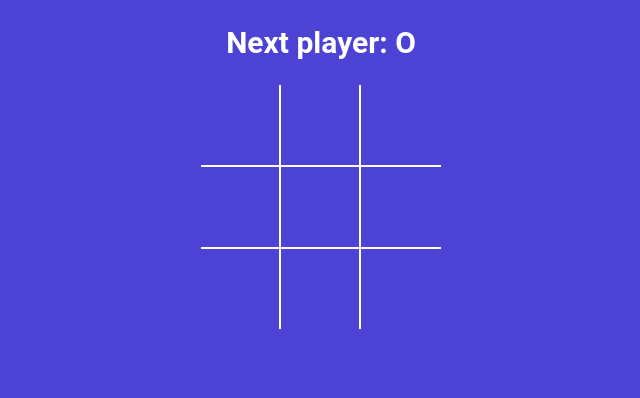
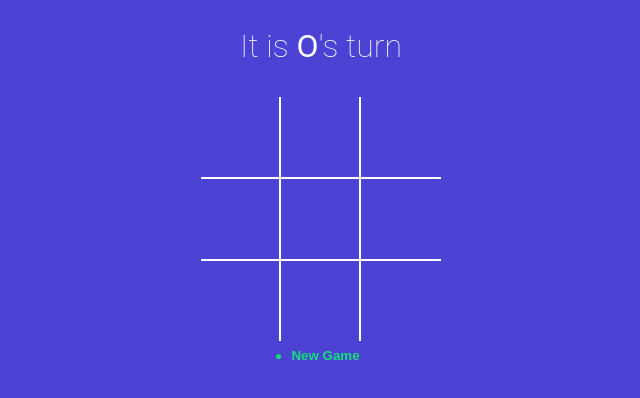
Before and after one commit to Wolfhunter437/Tic-Tac-Toe, a React (Vite) app: page / in a window 1280 px wide. Shown: the top 398 px of the page, without its empty margins (319-959 px from the left). Built offline with nearby package versions, Linux system fonts and the light colour scheme.

Commit message:
added game history

```diff
--- a/src/App.jsx
+++ b/src/App.jsx
@@ -1,39 +1,51 @@
 import './App.scss'
 import React, { useState } from 'react'
 import Board from './Components/Board'
+import StatusMessage from './Components/StatusMessage'
+import History from './Components/History'
 import { calculateWinner } from './Winner'
 
 function App() {
 
-  const [squares, setSquares] = useState(Array(9).fill(null))
-  const [isXNext, setIsXNext] = useState(false);
+  const [history, setHistory] = useState([
+    { squares: Array(9).fill(null), isXNext: false }
+  ]);
+  const [currentMove, setCurrentMove] = useState(0);
+  const gamingBoard = history[currentMove];
 
-  const winner = calculateWinner(squares);
-  const nextPlayer = isXNext ? 'X' : 'O';
-  const statusMessage = winner ? `Winner is ${winner}` : `Next player: ${nextPlayer}`
+  const winner = calculateWinner(gamingBoard.squares);
 
   const handleSquareClick = position => {
-    if(squares[position] || winner){
+    if (gamingBoard.squares[position] || winner) {
       return;
     }
 
-    setSquares((currentSquares) => {
-      return currentSquares.map((squareValue, pos) =>{
-        if(position === pos){
-          return isXNext ? 'X' : 'O';
+    setHistory((currentHistory) => {
+      const isTraversing = currentMove + 1 !== currentHistory.length;
+      const lastGamingState = isTraversing ? currentHistory[currentMove] : currentHistory[currentHistory.length - 1]
+
+      const nextSquaresState = lastGamingState.squares.map((squareValue, pos) => {
+        if (position === pos) {
+          return lastGamingState.isXNext ? 'X' : 'O';
         }
-
         return squareValue;
       })
+
+      const base = isTraversing ? currentHistory.slice(0, currentHistory.indexOf(lastGamingState) + 1) : currentHistory;
+      return base.concat({ squares: nextSquaresState, isXNext: !lastGamingState.isXNext })
     })
+    setCurrentMove(move => move + 1)
+  }
 
-    setIsXNext((currentIsXNext) => !currentIsXNext)
+  const moveTo = move => {
+    setCurrentMove(move);
   }
 
   return (
     <div className='app'>
-      <h2>{statusMessage}</h2>
-      <Board squares={squares} handleSquareClick={handleSquareClick}/>
+      <StatusMessage winner={winner} gamingBoard={gamingBoard} />
+      <Board squares={gamingBoard.squares} handleSquareClick={handleSquareClick} />
+      <History  history={history} moveTo={moveTo} currentMove={currentMove} />
     </div>
   )
 }
--- a/src/App.scss
+++ b/src/App.scss
@@ -68,8 +68,9 @@ button {
 }
 
 .status-message {
-	margin-bottom: 30px;
-	font-size: 1.2rem;
+  margin-top: 1.7rem;
+	margin-bottom: 2rem;
+	font-size: 2rem;
 	font-weight: lighter;
 	span {
 	  font-weight: normal;
--- /dev/null
+++ b/src/Components/History.jsx
@@ -0,0 +1,15 @@
+export default function History({ history, moveTo, currentMove }) {
+    return (
+        <div className="history-wrapper">
+            <ul className="history">
+                {history.map((_, index) => (
+                    <li key={index}>
+                        <button type="button" className={`btn-move ${ currentMove === index ? 'active' : ''}`} onClick={() => moveTo(index)}>
+                            {index === 0 ? 'New Game' : `Go to move ${index}`}
+                        </button>
+                    </li>
+                ))}
+            </ul>
+        </div>
+    )
+}
--- /dev/null
+++ b/src/Components/StatusMessage.jsx
@@ -0,0 +1,28 @@
+export default function StatusMessage({winner, gamingBoard}) {
+
+    const {squares, isXNext} = gamingBoard;
+    const noMovesLeft = squares.every(squareValue => squareValue !== null);
+    const nextPlayer = isXNext ? <span style={{color: 'red'}}>X</span> : <span style={{color: 'white'}}>O</span>;
+
+    const renderStatusMessage = () => {
+        if(winner){
+            return <div>Winner is {winner}</div>;
+        }
+
+        if(!winner && noMovesLeft){
+            return <div>It is a draw you brainless noobs</div>;
+        }
+
+        if(!winner && !noMovesLeft){
+            return <div>It is {nextPlayer}'s turn</div>;
+        }
+
+        return null;
+    }
+
+    return (
+        <div className="status-message">
+            {renderStatusMessage()}
+        </div>
+    )
+}
```
